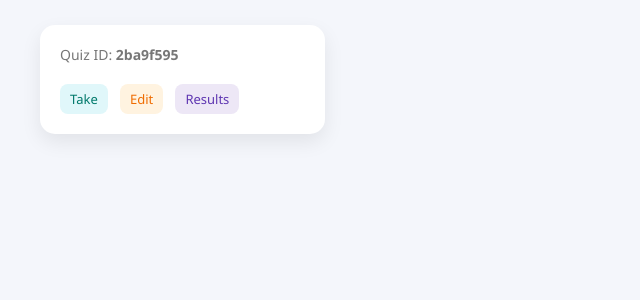
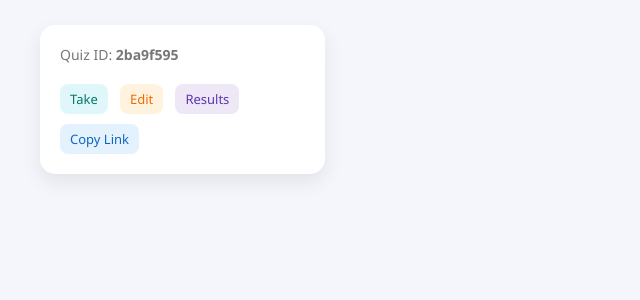
Before and after one commit to Sampurna1524/Quizzy, a Flask app: page /dashboard in a window 1280 px wide. Shown: the part 180-480 px from the top of the page, without its empty margins (0-640 px from the left). Run offline with Flask 3, Linux system fonts and the light colour scheme; a user stored in the database is signed in; data comes from the database, SQL or seed files in the repository.

Commit message:
Added copy link and rectified the name box issue

```diff
--- a/templates/dashboard.html
+++ b/templates/dashboard.html
@@ -128,6 +128,11 @@
             color: #777;
         }
 
+        .copy {
+            background: #e3f2fd;
+            color: #1565c0;
+        }
+
     </style>
 </head>
 
@@ -160,6 +165,7 @@
                         <a href="/quiz/{{ quiz_id }}" class="take">Take</a>
                         <a href="/edit_quiz/{{ quiz_id }}" class="edit">Edit</a>
                         <a href="/results/{{ quiz_id }}" class="results">Results</a>
+                        <a href="#" class="copy" onclick="copyLink('{{ quiz_id }}', this)">Copy Link</a>
                     </div>
 
                 </div>
@@ -174,5 +180,24 @@
 
 </div>
 
+<script>
+function copyLink(quizId, btn) {
+    const link = window.location.origin + "/quiz/" + quizId;
+
+    navigator.clipboard.writeText(link).then(() => {
+        const originalText = btn.innerText;
+        btn.innerText = "Copied!";
+        btn.style.background = "#c8e6c9";
+        btn.style.color = "#2e7d32";
+
+        setTimeout(() => {
+            btn.innerText = originalText;
+            btn.style.background = "#e3f2fd";
+            btn.style.color = "#1565c0";
+        }, 1500);
+    });
+}
+</script>
+
 </body>
 </html>
```
Also changed, not shown: templates/quiz.html (+6 -1 lines).
